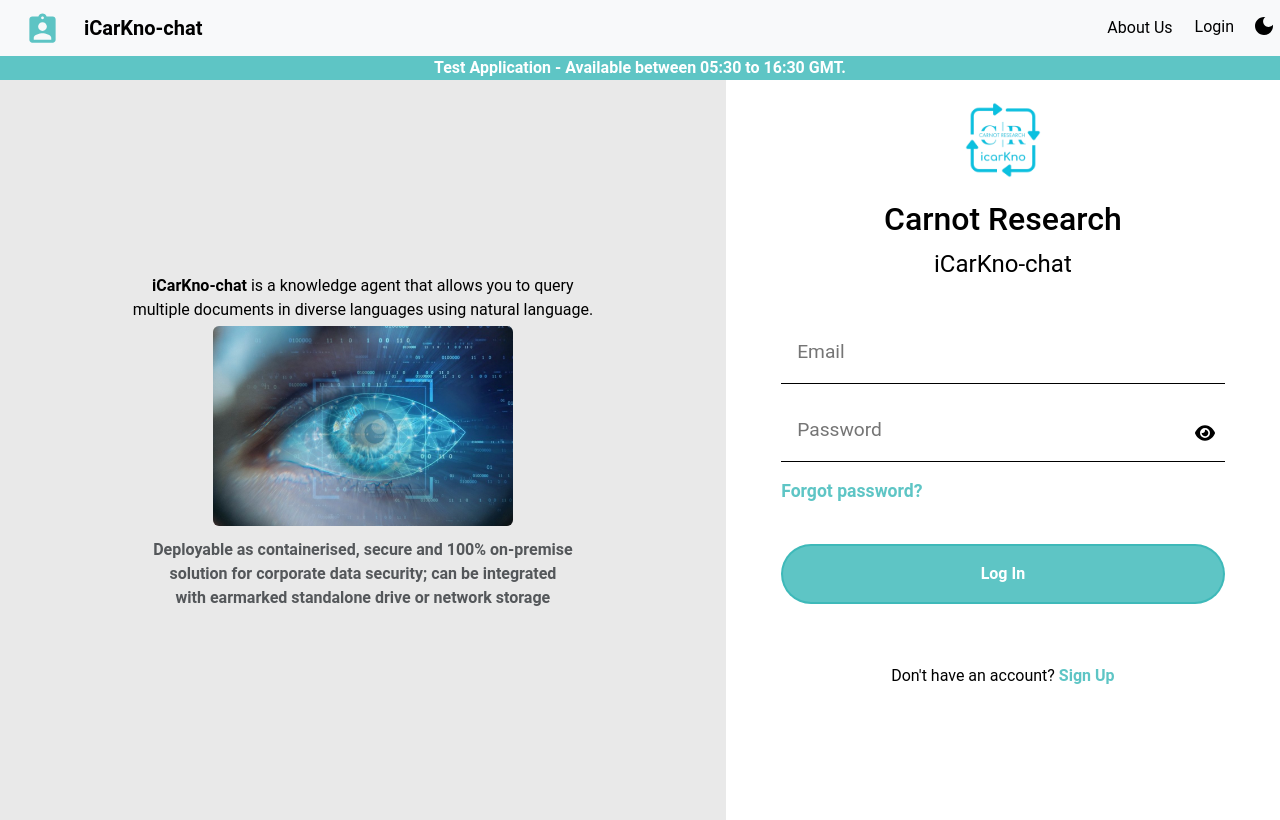
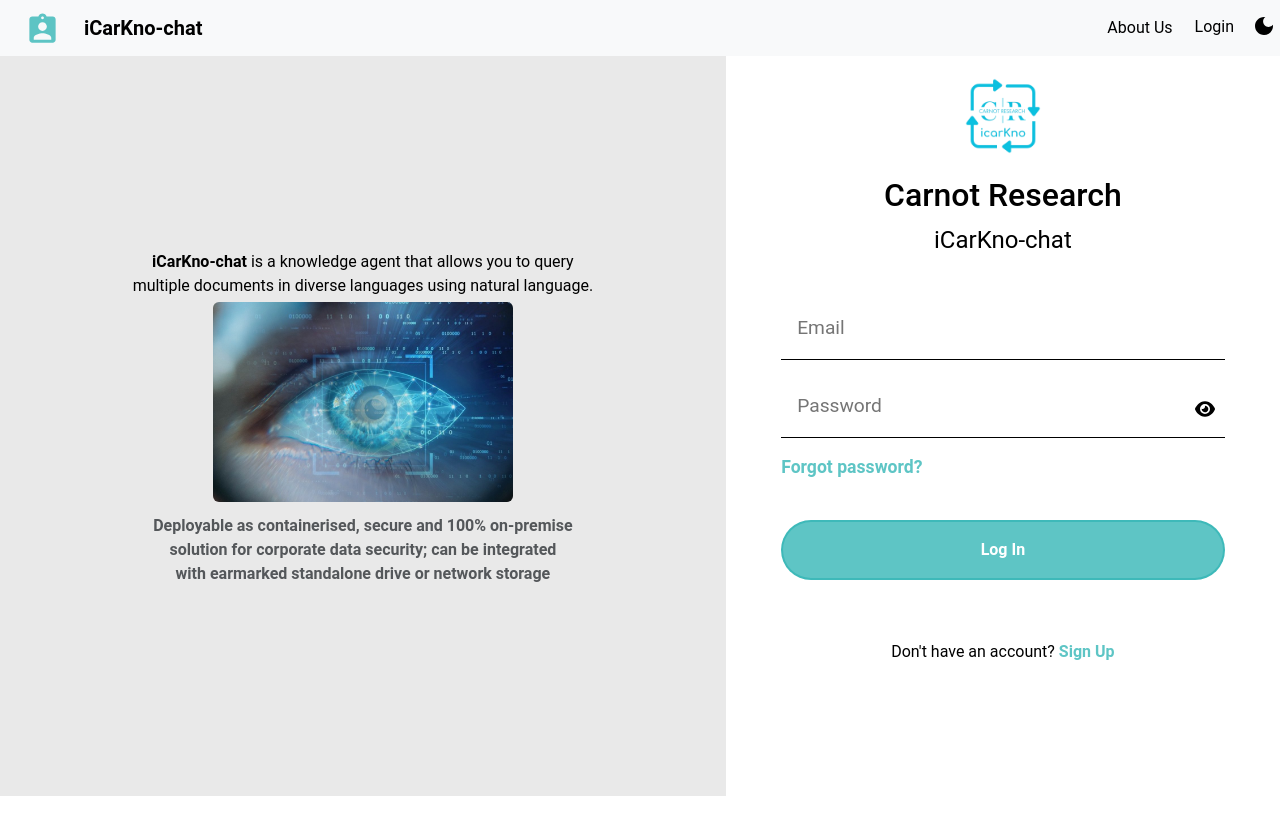
Before and after one commit to carnotresearch/qdoc-app, a React (Create React App) app: page /login in a window 1280 px wide. Built offline with nearby package versions, Linux system fonts and the light colour scheme; no server answers.

Commit message:
removed notice on login

```diff
--- a/package.json
+++ b/package.json
@@ -21,7 +21,6 @@
     "docx-preview": "^0.3.2",
     "jwt-decode": "^4.0.0",
     "mdb-react-ui-kit": "^8.0.0",
-    "moment-timezone": "^0.5.45",
     "react": "^18.3.1",
     "react-bootstrap": "^2.10.2",
     "react-dom": "^18.3.1",
--- a/src/components/Login.js
+++ b/src/components/Login.js
@@ -5,7 +5,6 @@
 import { GoogleOAuthProvider } from "@react-oauth/google";
 import { GoogleLogin } from "@react-oauth/google";
 import axios from "axios";
-import moment from "moment-timezone";
 import { FileContext } from "./FileContext";
 import "../styles/login.css";
 
@@ -18,7 +17,6 @@
   const [password, setPassword] = useState("");
   const [isLoading, setIsLoading] = useState(false);
   const emailRef = useRef(null);
-  // const handleGoogleSubmitRef = useRef(null);
   const navigate = useNavigate();
   const location = useLocation();
 
@@ -59,20 +57,6 @@
       alert("Error in login, kindly retry!");
     }
   };
-
-  // Goolge login through script
-  // handleGoogleSubmitRef.current = handleGoogleSubmit;
-  // useEffect(() => {
-  //   // Initialize the Google Sign-In client
-  //   window.google.accounts.id.initialize({
-  //     client_id: clientId,
-  //     callback: (response) => handleGoogleSubmitRef.current(response),
-  //   });
-  // }, []);
-
-  // const handleGoogleLogin = () => {
-  //   window.google.accounts.id.prompt();
-  // };
 
   const handleSubmit = async (e) => {
     e.preventDefault();
@@ -115,39 +99,7 @@
     }
   };
 
-  // Convert IST timings to local time and get timezone code
-  const convertISTtoLocal = (hour, minute) => {
-    // Create a moment object in IST
-    const istTime = moment.tz({ hour, minute }, "Asia/Kolkata");
-
-    // Convert IST time to local time
-    const localTime = istTime.clone().tz(moment.tz.guess());
-
-    // Format the time and extract the timezone abbreviation
-    const time = localTime.format("HH:mm"); // 24-hour format
-    const timezone = localTime.format("z"); // Timezone abbreviation
-
-    return { time, timezone };
-  };
-
-  // Define your local timings based on IST
-  const { time: localStartTime, timezone } = convertISTtoLocal(11, 0); // 11:00 AM IST
-  const { time: localEndTime } = convertISTtoLocal(22, 0); // 10:00 PM IST
-
-  const noticeStyles = {
-    backgroundColor: "#36b7b7cc",
-    color: "white",
-    textAlign: "center",
-    fontWeight: "bold",
-    marginBottom: "0",
-  };
-
   return (
-    <div>
-      <p style={noticeStyles}>
-        Test Application - Available between {localStartTime} to {localEndTime}{" "}
-        {timezone}.
-      </p>
     <div className="login-main">
       <div className="login-left text-center">
         <figure className="figure" style={{ color: "black" }}>
@@ -255,7 +207,6 @@
         </div>
       </div>
     </div>
-    </div>
   );
 };
 
```
Also changed, not shown: 1 other file (tests, documents, lock files or other folders). Lines whose indentation alone changed are shown as unchanged.
